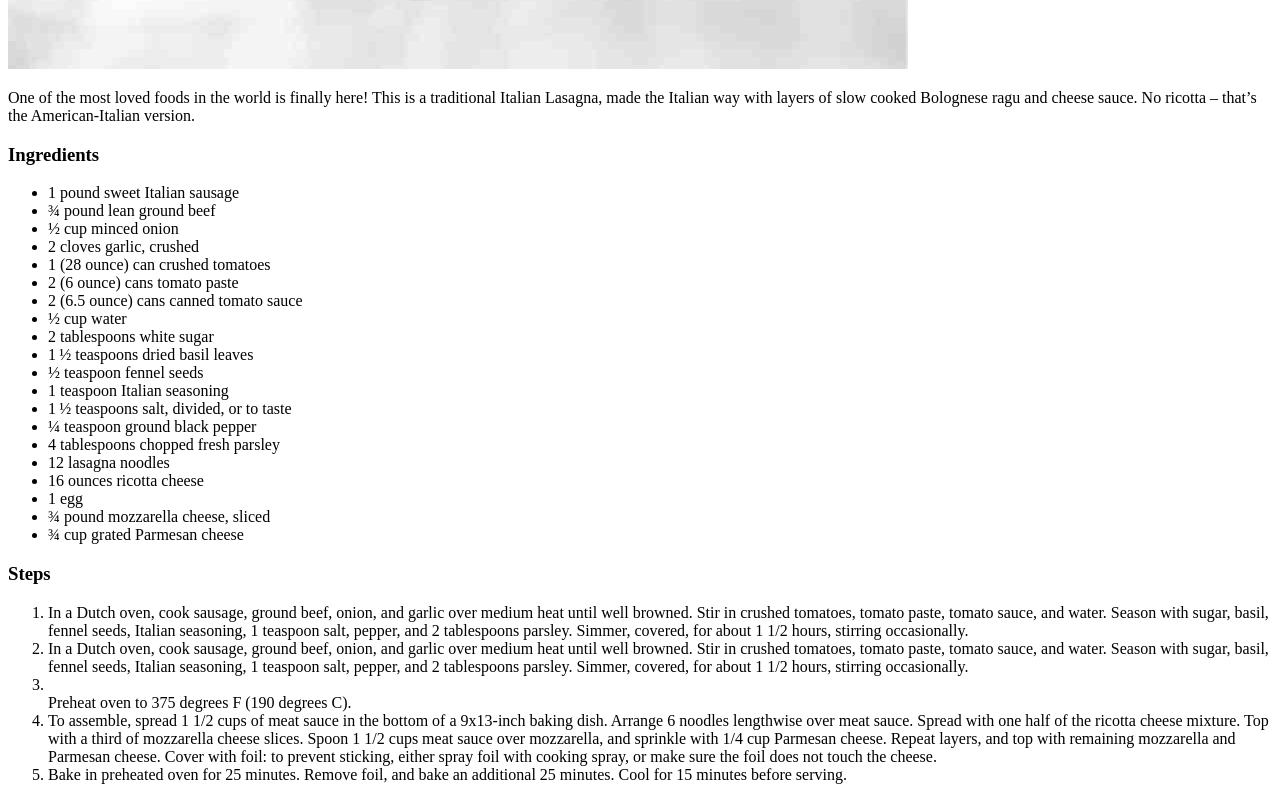
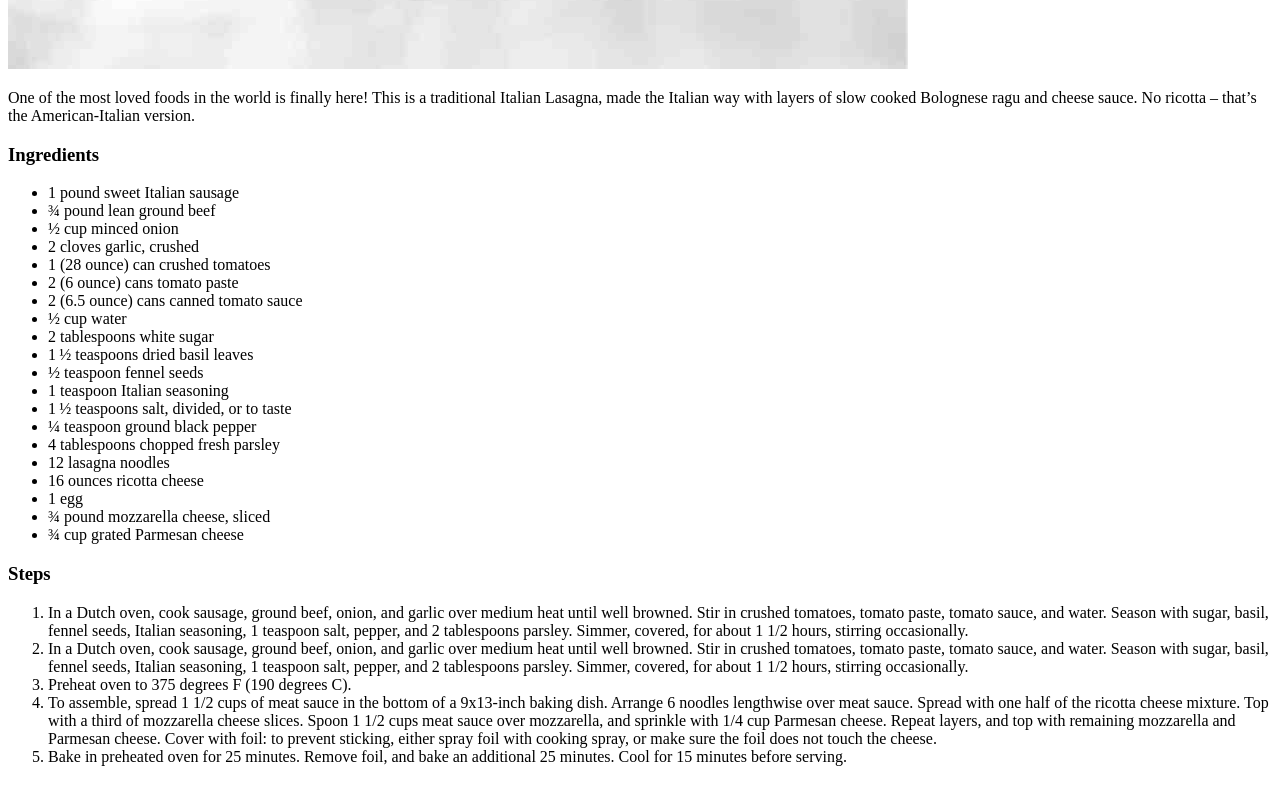
Before and after one commit to lambassador/odin-recipes, a plain HTML site: page recipes/lasagna.html in a window 1280 px wide. Shown: the part 1271-2071 px from the top of the page. Drawn offline with Linux system fonts and the light colour scheme.

Commit message:
Edit step 3 of steps list in lasagna.html

```diff
--- a/recipes/lasagna.html
+++ b/recipes/lasagna.html
@@ -43,7 +43,7 @@
     <ol>
         <li>In a Dutch oven, cook sausage, ground beef, onion, and garlic over medium heat until well browned. Stir in crushed tomatoes, tomato paste, tomato sauce, and water. Season with sugar, basil, fennel seeds, Italian seasoning, 1 teaspoon salt, pepper, and 2 tablespoons parsley. Simmer, covered, for about 1 1/2 hours, stirring occasionally.</li>
         <li>In a Dutch oven, cook sausage, ground beef, onion, and garlic over medium heat until well browned. Stir in crushed tomatoes, tomato paste, tomato sauce, and water. Season with sugar, basil, fennel seeds, Italian seasoning, 1 teaspoon salt, pepper, and 2 tablespoons parsley. Simmer, covered, for about 1 1/2 hours, stirring occasionally.</li>
-        <li></li>Preheat oven to 375 degrees F (190 degrees C).
+        <li>Preheat oven to 375 degrees F (190 degrees C).</li>
         <li>To assemble, spread 1 1/2 cups of meat sauce in the bottom of a 9x13-inch baking dish. Arrange 6 noodles lengthwise over meat sauce. Spread with one half of the ricotta cheese mixture. Top with a third of mozzarella cheese slices. Spoon 1 1/2 cups meat sauce over mozzarella, and sprinkle with 1/4 cup Parmesan cheese. Repeat layers, and top with remaining mozzarella and Parmesan cheese. Cover with foil: to prevent sticking, either spray foil with cooking spray, or make sure the foil does not touch the cheese.</li>
         <li>Bake in preheated oven for 25 minutes. Remove foil, and bake an additional 25 minutes. Cool for 15 minutes before serving.</li>
     </ol>
```
